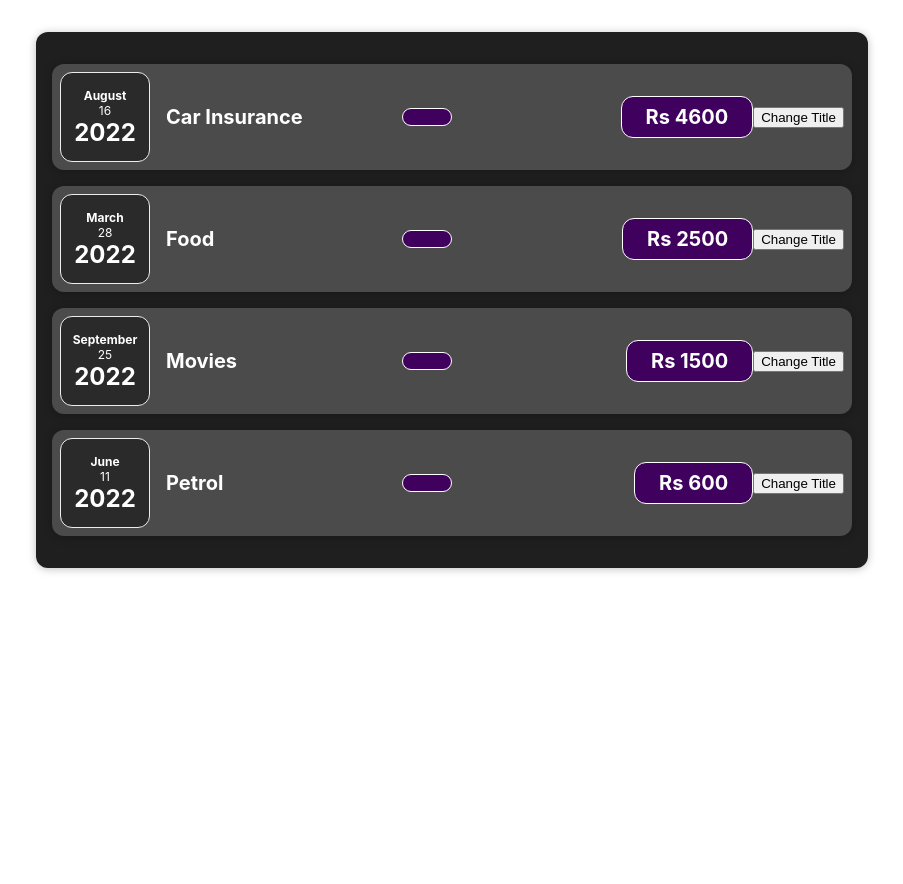
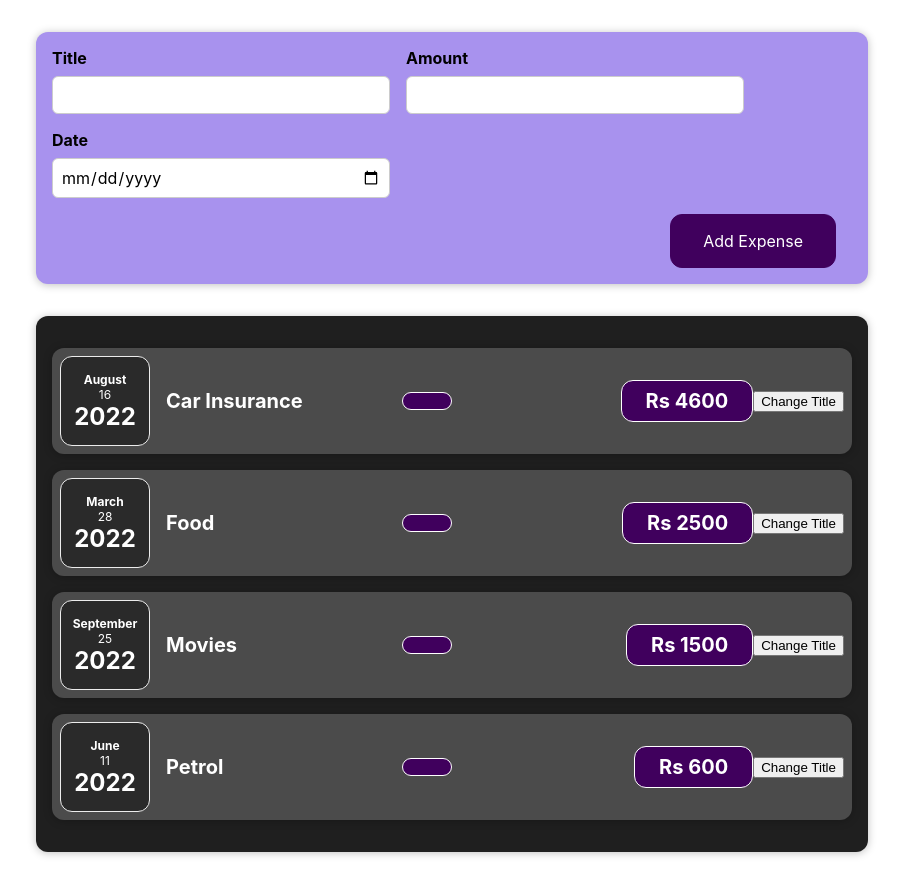
Before and after one commit to Ajay481/React-Tasks, a React (Create React App) app: page / in a window 1280 px wide. Shown: the whole page, without its empty margins (188-1091 px from the left). Before the commit the page ends 800 px from the top, so only its background shows below. Built offline with nearby package versions, Linux system fonts and the light colour scheme.

Commit message:
Expense Form Added

```diff
--- a/src/App.js
+++ b/src/App.js
@@ -1,6 +1,5 @@
-import "./Expenses/ExpenseItem";
-import Card from "./UI/Card";
-import ExpenseItem from "./Expenses/ExpenseItem";
+import Expenses from "./Expenses/Expenses";
+import NewExpense from "./Expenses/NewExpense/NewExpense";
 
 const App = () => {
   const expenses = [
@@ -30,52 +29,10 @@ const App = () => {
     },
   ];
   return (
-    // <div>
-    //   <div>
-    //     {expenses.map((item) => {
-    //       return (
-    //         <div>
-    //           <ExpenseItem
-    //             title={item.title}
-    //             amount={item.amount}
-    //             date={item.date}
-    //           ></ExpenseItem>
-    //         </div>
-    //       );
-    //     })}
-    //   </div>
-    // </div>
-
-    <Card className="expenses">
-      <ExpenseItem
-        id={expenses[0].id}
-        title={expenses[0].title}
-        amount={expenses[0].amount}
-        date={expenses[0].date}
-        LocationofExpenditure={expenses[0].LocationofExpenditure}
-      ></ExpenseItem>
-      <ExpenseItem
-        id={expenses[1].id}
-        title={expenses[1].title}
-        amount={expenses[1].amount}
-        date={expenses[1].date}
-        LocationofExpenditure={expenses[1].LocationofExpenditure}
-      ></ExpenseItem>
-      <ExpenseItem
-        id={expenses[2].id}
-        title={expenses[2].title}
-        amount={expenses[2].amount}
-        date={expenses[2].date}
-        LocationofExpenditure={expenses[2].LocationofExpenditure}
-      ></ExpenseItem>
-      <ExpenseItem
-        id={expenses[3].id}
-        title={expenses[3].title}
-        amount={expenses[3].amount}
-        date={expenses[3].date}
-        LocationofExpenditure={expenses[3].LocationofExpenditure}
-      ></ExpenseItem>
-    </Card>
+    <div>
+      <NewExpense />
+      <Expenses items={expenses} />
+    </div>
   );
 };
 
--- a/src/Expenses/ExpenseItem.css
+++ b/src/Expenses/ExpenseItem.css
@@ -34,13 +34,7 @@
   padding: 0.5rem;
   border-radius: 12px;
 }
-.expenses {
-  padding: 1rem;
-  background-color: rgb(31, 31, 31);
-  margin: 2rem auto;
-  width: 50rem;
-  max-width: 95%;
-}
+
 
 @media (min-width: 580px) {
   .expense-item__description {
--- /dev/null
+++ b/src/Expenses/Expenses.css
@@ -0,0 +1,7 @@
+.expenses {
+    padding: 1rem;
+    background-color: rgb(31, 31, 31);
+    margin: 2rem auto;
+    width: 50rem;
+    max-width: 95%;
+  }
--- /dev/null
+++ b/src/Expenses/Expenses.js
@@ -0,0 +1,47 @@
+import ExpenseItem from "./ExpenseItem";
+import "./Expenses.css";
+import Card from "../UI/Card";
+
+const Expenses = (props) => {
+  return (
+    // <div>
+    //   <div>
+    //     {expenses.map((item) => {
+    //       return (
+    //         <div>
+    //           <ExpenseItem
+    //             title={item.title}
+    //             amount={item.amount}
+    //             date={item.date}
+    //           ></ExpenseItem>
+    //         </div>
+    //       );
+    //     })}
+    //   </div>
+    // </div>
+    <Card className="expenses">
+      <ExpenseItem
+        title={props.items[0].title}
+        amount={props.items[0].amount}
+        date={props.items[0].date}
+      ></ExpenseItem>
+      <ExpenseItem
+        title={props.items[1].title}
+        amount={props.items[1].amount}
+        date={props.items[1].date}
+      ></ExpenseItem>
+      <ExpenseItem
+        title={props.items[2].title}
+        amount={props.items[2].amount}
+        date={props.items[2].date}
+      ></ExpenseItem>
+      <ExpenseItem
+        title={props.items[3].title}
+        amount={props.items[3].amount}
+        date={props.items[3].date}
+      ></ExpenseItem>
+    </Card>
+  );
+};
+
+export default Expenses;
--- /dev/null
+++ b/src/Expenses/NewExpense/ExpenseForm.css
@@ -0,0 +1,26 @@
+.new-expense__controls {
+    display: flex;
+    flex-wrap: wrap;
+    gap: 1rem;
+    margin-bottom: 1rem;
+    text-align: left;
+  }
+
+  .new-expense__control label {
+    font-weight: bold;
+    margin-bottom: 0.5rem;
+    display: block;
+  }
+
+  .new-expense__control input {
+    font: inherit;
+    padding: 0.5rem;
+    border-radius: 6px;
+    border: 1px solid #ccc;
+    width: 20rem;
+    max-width: 100%;
+  }
+
+  .new-expense__actions {
+    text-align: right;
+  }
--- /dev/null
+++ b/src/Expenses/NewExpense/ExpenseForm.js
@@ -0,0 +1,30 @@
+import "./ExpenseForm.css";
+
+const ExpenseForm = () => {
+  const titleChangeHandler = (event) => {
+    console.log(event.target.value);
+  };
+  return (
+    <form>
+      <div className="new-expense__controls">
+        <div className="new-expense__control">
+          <label>Title</label>
+          <input type="text" onChange={titleChangeHandler} />
+        </div>
+        <div className="new-expense__control">
+          <label>Amount</label>
+          <input type="number" min="0.01" step="0.01" />
+        </div>
+        <div className="new-expense__control">
+          <label>Date</label>
+          <input type="date" min="2019-01-01" max="2022-12-31" />
+        </div>
+      </div>
+      <div className="new-expense__actions">
+        <button type="submit">Add Expense</button>
+      </div>
+    </form>
+  );
+};
+
+export default ExpenseForm;
--- /dev/null
+++ b/src/Expenses/NewExpense/NewExpense.css
@@ -0,0 +1,38 @@
+.new-expense {
+    background-color: #a892ee;
+    padding: 1rem;
+    margin: 2rem auto;
+    width: 50rem;
+    max-width: 95%;
+    border-radius: 12px;
+    text-align: center;
+    box-shadow: 0 1px 8px rgba(0, 0, 0, 0.25);
+  }
+
+  .new-expense button {
+    font: inherit;
+    cursor: pointer;
+    padding: 1rem 2rem;
+    border: 1px solid #40005d;
+    background-color: #40005d;
+    color: white;
+    border-radius: 12px;
+    margin-right: 1rem;
+  }
+
+  .new-expense button:hover,
+  .new-expense button:active {
+    background-color: #510674;
+    border-color: #510674;
+  }
+
+  .new-expense button.alternative {
+    color: #220131;
+    border-color: transparent;
+    background-color: transparent;
+  }
+
+  .new-expense button.alternative:hover,
+  .new-expense button.alternative:active {
+    background-color: #ddb3f8;
+  }
--- /dev/null
+++ b/src/Expenses/NewExpense/NewExpense.js
@@ -0,0 +1,12 @@
+import ExpenseForm from "./ExpenseForm"
+import "./NewExpense.css"
+
+const NewExpense = () => {
+    return (
+        <div className="new-expense">
+            <ExpenseForm />
+        </div>
+    )
+}
+
+export default NewExpense
```
